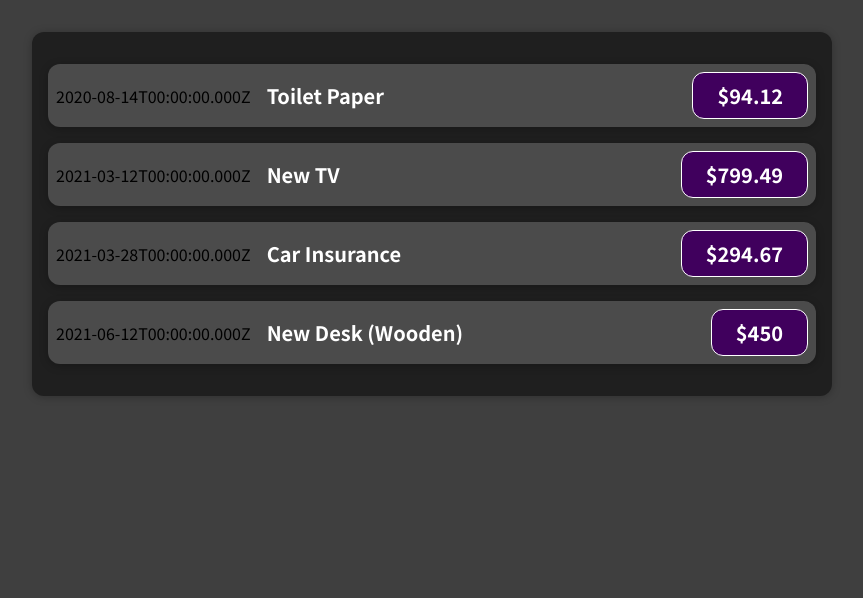
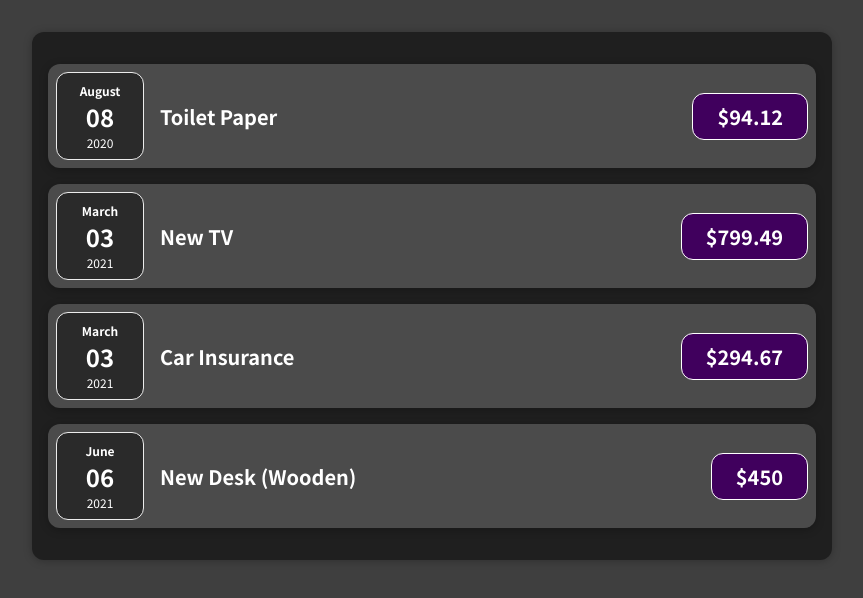
Before and after one commit to hazalkoz/ExpenseTracker, a JavaScript app: page / in a window 1280 px wide. Shown: the top 598 px of the page, without its empty margins (208-1071 px from the left). Built offline with nearby package versions, Linux system fonts and the light colour scheme.

Commit message:
The date format and rendering are fixed with ExpenseDate component.

```diff
--- /dev/null
+++ b/src/components/ExpenseDate.css
@@ -0,0 +1,26 @@
+.expense-date {
+    display: flex;
+    flex-direction: column;
+    width: 5.5rem;
+    height: 5.5rem;
+    border: 1px solid #ececec;
+    background-color: #2a2a2a;
+    color: white;
+    border-radius: 12px;
+    align-items: center;
+    justify-content: center;
+}
+
+.expense-date__month {
+    font-size: 0.75rem;
+    font-weight: bold;
+}
+
+.expense-date__year {
+    font-size: 0.75rem;
+}
+
+.expense-date__day {
+    font-size: 1.5rem;
+    font-weight: bold;
+}
--- /dev/null
+++ b/src/components/ExpenseDate.js
@@ -0,0 +1,16 @@
+import './ExpenseDate.css'
+
+function ExpenseDate (props){
+    const month = props.date.toLocaleString('en-US', {month: 'long'});
+    const day = props.date.toLocaleString('en-US', {month: '2-digit'});
+    const year = props.date.getFullYear();
+    return (
+        <div className="expense-date">
+            <div className={"expense-date__month"}>{month}</div>
+            <div className={"expense-date__day"}>{day}</div>
+            <div className={"expense-date__year"}>{year}</div>
+        </div>
+    );
+}
+
+export default ExpenseDate
--- a/src/components/ExpenseItem.js
+++ b/src/components/ExpenseItem.js
@@ -1,10 +1,9 @@
 import "./ExpenseItem.css"
+import ExpenseDate from "./ExpenseDate";
 function ExpenseItem (props) {
     return(
         <div className={"expense-item"}>
-            <div>
-                {props.date.toISOString()}
-            </div>
+            <ExpenseDate date = {props.date}/>
             <div className={"expense-item__description"}>
                 <h2>{props.title}</h2>
                 <div className={"expense-item__price"}>${props.amount}</div>
```
